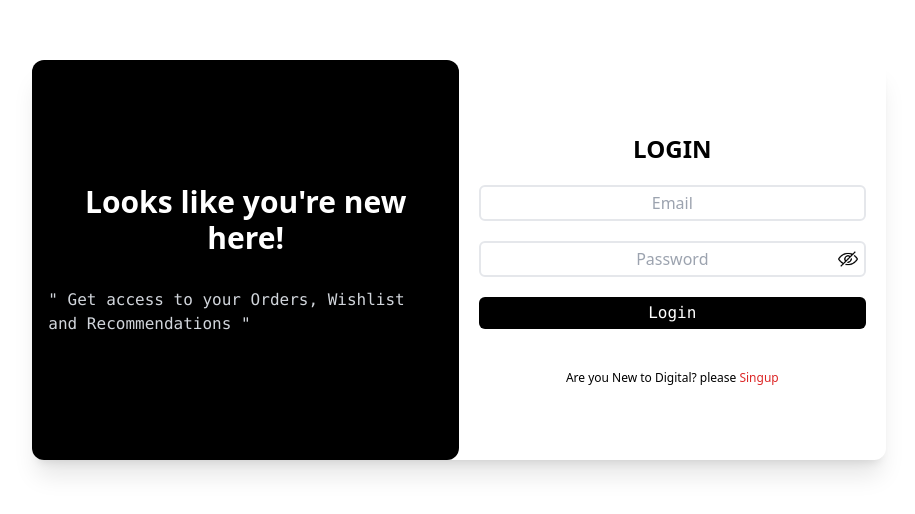
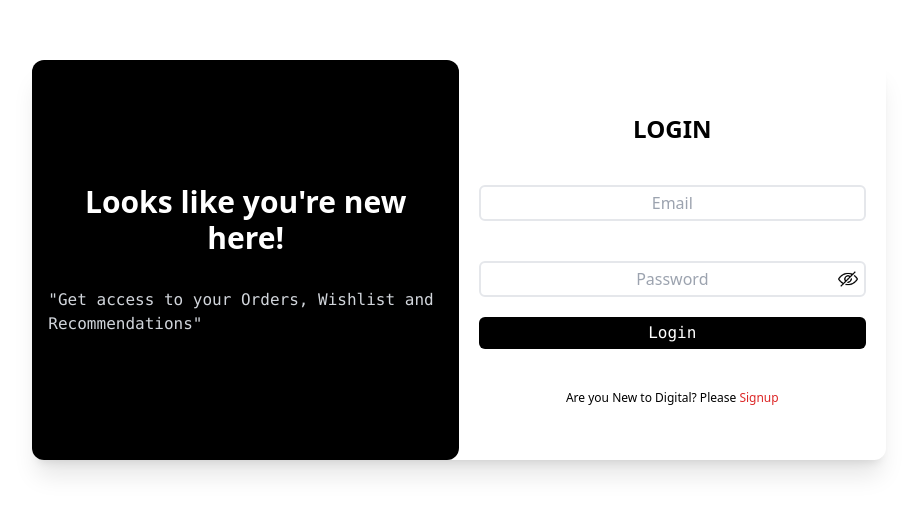
Before and after one commit to naseefhassan/CineBuff_Client, a React (Vite) app: page /auth/login in a window 1280 px wide. Shown: the part 140-654 px from the top of the page, without its empty margins (181-1096 px from the left). Built offline with nearby package versions, Linux system fonts and the light colour scheme.

Commit message:
removed unwanted console,

```diff
--- a/src/Components/Authentication/Login.jsx
+++ b/src/Components/Authentication/Login.jsx
@@ -1,75 +1,142 @@
 /* eslint-disable react/no-unescaped-entities */
-import { ErrorMessage, Field, Formik } from 'formik'
-import { Link, useNavigate } from 'react-router-dom'
-import axiosInstance from '../../Api/axios'
+import { ErrorMessage, Field, Formik } from 'formik';
+import { Link, useNavigate } from 'react-router-dom';
+import axiosInstance from '../../Api/axios';
 import { useState } from 'react';
 import { useDispatch } from 'react-redux';
 import { setToken } from '../../Redux/Jwt';
-import view from '../../assets/Images/view.png'
-import hide from '../../assets/Images/hide.png'
+import * as Yup from 'yup';
+import view from '../../assets/Images/view.png';
+import hide from '../../assets/Images/hide.png';
 
 function Login() {
-    const navigate = useNavigate()
-    const dispatch = useDispatch()
-    const [showPass, setShowPass] = useState(false)
+    const navigate = useNavigate();
+    const dispatch = useDispatch();
+    const [showPass, setShowPass] = useState(false);
 
-    const togglePassword = () =>{
-        setShowPass((showPass) => !showPass)
-    }
+    const togglePassword = () => {
+        setShowPass((showPass) => !showPass);
+    };
 
     const [error, setError] = useState("");
+
     const initialValues = {
-        email:'',
-        password:''
+        email: '',
+        password: '',
+    };
+
+    // Yup validation schema
+    const validationSchema = Yup.object().shape({
+        email: Yup.string().email('Invalid email format').required('Email is required'),
+        password: Yup.string().min(6, 'Password must be at least 6 characters').required('Password is required'),
+    });
+
+    return (
+        <Formik
+            initialValues={initialValues}
+            validationSchema={validationSchema}
+            onSubmit={async (values) => {
+                try {
+                    const response = await axiosInstance.post('/login', values);
+                    const JWT = response.data.token;
+                    localStorage.setItem('jwtToken', JWT);
+                    dispatch(setToken(JWT));
+                    navigate('/user/add-rationale');
+                } catch (error) {
+                    if (error.response && error.response.status === 400) {
+                        setError('Login Errored');
                     }
-  return (
-    <Formik initialValues={initialValues} onSubmit={async(values)=>{
-        try {
-            const response = await axiosInstance.post('/login',values)
-            const JWT = response.data.token
-            localStorage.setItem('jwtToken', JWT )
-            dispatch(setToken(JWT))
-            navigate('/user/add-rationale')
-        } catch (error) {
-            if(error.response &&
-                error.response.status === 400){
-                    setError('Login Errored')
+                    console.error(error);
                 }
-            console.error(error)
-        }
-    }}>
-        {({values,handleSubmit,handleChange,handleBlur})=>(
-           <div className="flex justify-center items-center min-h-screen ">
-           <div className=" w-full mx-3 sm:w-8/12 m-auto sm:flex  sm:h-[400px] shadow-xl rounded-xl ">
-           <div className=" sm:w-1/2 bg-black rounded-xl flex flex-col justify-center">
-            <h1 className="text-center text-3xl text-white font-bold p-4">Looks like you're new here!</h1>
-            <h1 className="p-4 text-gray-300 font-mono ">" Get access to your Orders, Wishlist and Recommendations "</h1>
+            }}
+        >
+            {({ values, handleSubmit, handleChange }) => (
+                <div className="flex justify-center items-center min-h-screen">
+                    <div className="w-full mx-3 sm:w-8/12 m-auto sm:flex sm:h-[400px] shadow-xl rounded-xl">
+                        <div className="sm:w-1/2 bg-black rounded-xl flex flex-col justify-center">
+                            <h1 className="text-center text-3xl text-white font-bold p-4">
+                                Looks like you're new here!
+                            </h1>
+                            <h1 className="p-4 text-gray-300 font-mono">
+                                "Get access to your Orders, Wishlist and Recommendations"
+                            </h1>
                         </div>
-           <form onSubmit={handleSubmit} className=" relative sm:w-1/2 flex flex-col justify-center gap-5 p-5">
+
+                        <form onSubmit={handleSubmit} className="relative sm:w-1/2 flex flex-col justify-center gap-5 p-5">
                             <h1 className="text-center text-2xl font-bold">LOGIN</h1>
 
-               <Field type='email' id='email' name='email' values={values.email} onChange={handleChange}  onBlur={handleBlur} placeholder='Email' className='p-1 text-center rounded-md border-2'></Field>
-               <ErrorMessage name="email" component='div' className="error"/>
+                            {/* Email Field */}
+                            <div>
+                                <div className="min-h-[20px]"> {/* Fix the height of the error message container */}
+                                    <ErrorMessage name="email" component="div" className="error text-red-500 text-xs text-left" />
+                                </div>
+                                <Field
+                                    type="email"
+                                    id="email"
+                                    name="email"
+                                    values={values.email}
+                                    onChange={handleChange}
+                                    placeholder="Email"
+                                    className="p-1 text-center rounded-md border-2 w-full"
+                                />
+                            </div>
+
+                            {/* Password Field */}
+                            <div className="relative">
+                                {showPass ? (
+                                    <img
+                                        onClick={togglePassword}
+                                        className="w-5 h-5 absolute right-2 top-7 cursor-pointer"
+                                        src={view}
+                                        alt="Show Password"
+                                    />
+                                ) : (
+                                    <img
+                                        onClick={togglePassword}
+                                        className="w-5 h-5 absolute right-2 top-7 cursor-pointer"
+                                        src={hide}
+                                        alt="Hide Password"
+                                    />
+                                )}
 
                                 <div>
-                <div className='relative'>
-                    {showPass ? <img onClick={togglePassword} className='w-5 h-5 absolute right-2 top-2' src={view} alt="" />: <img onClick={togglePassword} className='w-5 h-5 absolute right-2 top-2' src={hide} alt="" />}
-                 <Field type={showPass ? 'text' : 'password'} id='password' name='password' values={values.password} onChange={handleChange}  onBlur={handleBlur} placeholder='Password' className='p-1 text-center rounded-md border-2 w-full'></Field>
+                                    <div className="min-h-[20px]">
+                                        <ErrorMessage
+                                            name="password"
+                                            component="div"
+                                            className="error text-red-500 text-xs text-left"
+                                        />
                                     </div>
-              <ErrorMessage name="password" component='div' className="error"/>
+                                    <Field
+                                        type={showPass ? 'text' : 'password'}
+                                        id="password"
+                                        name="password"
+                                        values={values.password}
+                                        onChange={handleChange}
+                                        placeholder="Password"
+                                        className="p-1 text-center rounded-md border-2 w-full"
+                                    />
+                                </div>
                             </div>
 
-               <button type="submit" className="bg-black text-white p-1 font-mono rounded-md">Login</button>
+                            <button type="submit" className="bg-black text-white p-1 font-mono rounded-md">
+                                Login
+                            </button>
+
                             <p className="text-red-500 text-center text-[12px]">{error}</p>
-               <p className="text-[12px] text-center ">Are you New to Digital? please
-                   <Link to={'/auth/signup'}><span className="text-red-600 cursor-pointer"> Singup</span></Link>
+
+                            <p className="text-[12px] text-center">
+                                Are you New to Digital? Please{' '}
+                                <Link to={'/auth/signup'}>
+                                    <span className="text-red-600 cursor-pointer">Signup</span>
+                                </Link>
                             </p>
                         </form>
                     </div>
                 </div>
             )}
         </Formik>
-  )
+    );
 }
 
-export default Login
+export default Login;
--- a/src/Components/Authentication/Signup.jsx
+++ b/src/Components/Authentication/Signup.jsx
@@ -5,8 +5,9 @@ import axiosInstance from "../../Api/axios";
 import { useState } from "react";
 import { setToken } from "../../Redux/Jwt";
 import { useDispatch } from "react-redux";
-import view from '../../assets/Images/view.png'
-import hide from '../../assets/Images/hide.png'
+import * as Yup from "yup";
+import view from "../../assets/Images/view.png";
+import hide from "../../assets/Images/hide.png";
 
 function Signup() {
   const navigate = useNavigate();
@@ -24,36 +25,35 @@ function Signup() {
     password: "",
   };
 
-  const handleChange = () => {
-    setError("");
-  };
-
-  function validation(values) {
-    const password = values.password;
-    const regex = /^(?=.*[a-z])(?=.*[A-Z])(?=.*\d).{8,}$/;
-    const check = regex.test(password);
-    return check;
-  }
+  // Yup validation schema
+  const validationSchema = Yup.object({
+    username: Yup.string()
+      .min(3, "Username must be at least 3 characters")
+      .required("Username is required"),
+    email: Yup.string()
+      .email("Invalid email format")
+      .required("Email is required"),
+    password: Yup.string()
+      .min(8, "Password must be at least 8 characters")
+      .matches(
+        /^(?=.*[a-z])(?=.*[A-Z])(?=.*\d)/,
+        "Password must contain at least one uppercase letter, one lowercase letter, and one number"
+      )
+      .required("Password is required"),
+  });
 
   return (
     <Formik
       initialValues={initialValues}
+      validationSchema={validationSchema}
       onSubmit={async (values, { resetForm }) => {
         try {
-          if (values.username && values.email && values.password) {
-            if (validation(values)) {
           const response = await axiosInstance.post("/signup", values);
           const JWT = response.data.token;
           localStorage.setItem("jwtToken", JWT);
           dispatch(setToken(JWT));
           navigate("/user/add-rationale");
           resetForm();
-            } else {
-              setError("Password must meet the criteria");
-            }
-          } else {
-            setError("Please fill the form completely");
-          }
         } catch (error) {
           console.error("There was an error signing up!", error);
           if (error.response && error.response.status === 400) {
@@ -62,12 +62,7 @@ function Signup() {
         }
       }}
     >
-      {({
-        values,
-        handleChange: formikHandleChange,
-        handleBlur,
-        handleSubmit,
-      }) => (
+      {({ values, handleChange: formikHandleChange, handleSubmit }) => (
         <div className="flex justify-center items-center min-h-screen">
           <div className="w-full m-3 sm:w-8/12 sm:m-auto sm:flex sm:h-[400px] shadow-xl rounded-xl">
             <div className="sm:w-1/2 bg-black rounded-xl flex flex-col justify-center">
@@ -84,67 +79,73 @@ function Signup() {
               className="relative sm:w-1/2 flex flex-col justify-center gap-5 p-5"
             >
               <h1 className="text-center text-2xl font-bold">SIGNUP</h1>
+              <div>
+                <ErrorMessage
+                  name="username"
+                  component="div"
+                  className="error text-red-500 text-xs text-center"
+                />
                 <Field
                   type="text"
                   id="username"
                   name="username"
                   value={values.username}
-                onChange={(e) => {
-                  handleChange(e);
-                  formikHandleChange(e);
-                }}
-                onBlur={handleBlur}
+                  onChange={formikHandleChange}
                   placeholder="Username"
-                className="p-1 text-center rounded-md border-2"
+                  className="p-1 text-center rounded-md border-2 w-full"
                 />
-              <ErrorMessage name="username" component="div" className="error" />
+              </div>
 
+              <div>
+                <ErrorMessage
+                  name="email"
+                  component="div"
+                  className="error text-red-500 text-xs text-center"
+                />
                 <Field
                   type="email"
                   id="email"
                   name="email"
                   value={values.email}
-                onChange={(e) => {
-                  handleChange(e);
-                  formikHandleChange(e);
-                }}
-                onBlur={handleBlur}
+                  onChange={formikHandleChange}
                   placeholder="Email"
-                className="p-1 text-center rounded-md border-2"
+                  className="p-1 text-center rounded-md border-2 w-full"
                 />
-              <ErrorMessage name="email" component="div" className="error" />
-
+              </div>
               <div className="relative">
                 {showPass ? (
                   <img
                     onClick={togglePassword}
-                    className="w-5 h-5 absolute right-2 top-2 cursor-pointer"
+                    className="w-5 h-5 absolute right-2 top-7 cursor-pointer"
                     src={view}
                     alt="Show password"
                   />
                 ) : (
                   <img
                     onClick={togglePassword}
-                    className="w-5 h-5 absolute right-2 top-2 cursor-pointer"
+                    className="w-5 h-5 absolute right-2 top-7 cursor-pointer"
                     src={hide}
                     alt="Hide password"
                   />
                 )}
+                <div className="min-h-[20px]">
+                  <ErrorMessage
+                    name="password"
+                    component="div"
+                    className="error text-red-500 text-xs text-center"
+                  />
+                </div>
+
                 <Field
                   type={showPass ? "text" : "password"}
                   id="password"
                   name="password"
                   value={values.password}
-                  onChange={(e) => {
-                    handleChange(e);
-                    formikHandleChange(e);
-                  }}
-                  onBlur={handleBlur}
+                  onChange={formikHandleChange}
                   placeholder="Password"
                   className="p-1 text-center rounded-md border-2 w-full"
                 />
               </div>
-              <ErrorMessage name="password" component="div" className="error" />
 
               <button
                 type="submit"
--- a/src/Components/User/AddBill.jsx
+++ b/src/Components/User/AddBill.jsx
@@ -220,12 +220,10 @@ function AddBill() {
                   className="mt-1 block w-full border border-gray-300 rounded-md shadow-sm p-2 focus:border-indigo-500 focus:ring-indigo-500"
                 >
                   <option value="">Select Speciality Code</option>{" "}
-                  {/* Default option */}
                   {SpecialityCode &&
                     SpecialityCode.map((item) => (
                       <option key={item._id} value={item.SpecialtyCode}>
                         {item.SpecialtyCode || "No Code Available"}{" "}
-                        {/* Use fallback if value is empty */}
                       </option>
                     ))}
                 </Field>
--- a/src/Components/User/AddRationale.jsx
+++ b/src/Components/User/AddRationale.jsx
@@ -62,7 +62,7 @@ function AddRationale() {
                 id="module"
                 name="module"
                 placeholder="Module"
-                className="w-full p-2 border-2 rounded-md text-sm text-sm"
+                className="w-full p-2 border-2 rounded-md text-sm"
               />
             </div>
           </div>
--- a/src/Components/User/ShowBill.jsx
+++ b/src/Components/User/ShowBill.jsx
@@ -1,7 +1,9 @@
 import axiosInstance from "../../Api/axios";
 import { useEffect, useState } from "react";
+
 function ShowBill() {
   const [showBill, setShowBill] = useState([]);
+
   useEffect(() => {
     const fetchData = async () => {
       try {
--- a/src/Context/Context.jsx
+++ b/src/Context/Context.jsx
@@ -1,10 +1,11 @@
+/* eslint-disable react-refresh/only-export-components */
+/* eslint-disable react/prop-types */
 import { createContext, useContext, useState } from "react";
 
 const RefreshContext = createContext();
 
 export const RefreshProvider = ({ children }) => {
   const [refresh, setRefresh] = useState(false);
-console.log(refresh);
 
   return (
     <RefreshContext.Provider value={{ refresh, setRefresh }}>
--- a/src/Pages/Home.jsx
+++ b/src/Pages/Home.jsx
@@ -9,7 +9,6 @@ import UserRouter from "../Router/UserRouter";
 import Loader from "../Components/Loader/Loader";
 const AdminRouter = lazy(() => import("../Router/AdminRouter"));
 const ShowUsers = lazy(() => import("../Components/Admin/ShowUsers"));
-// import ShowUsers from "../Components/Admin/ShowUsers";
 
 function Home() {
   const navigate = useNavigate();
--- a/src/RouteGuard/AuthGraud.jsx
+++ b/src/RouteGuard/AuthGraud.jsx
@@ -2,8 +2,6 @@ import { useEffect } from "react";
 import { useDispatch, useSelector } from "react-redux";
 import { Outlet, useNavigate } from "react-router-dom";
 import { selectToken, setToken } from "../Redux/Jwt";
-import { ToastContainer, toast } from "react-toastify";
-import "react-toastify/dist/ReactToastify.css";
 
 const AuthGraud = () => {
   const navigate = useNavigate();
@@ -19,14 +17,12 @@ const AuthGraud = () => {
 
     if (!token && !storedToken) {
       navigate("/auth/login");
-      toast.error("Please Login 🤗");
     }
   }, [token, dispatch, navigate]);
 
   return (
     <>
       <div>{token && <Outlet />}</div>;
-      <ToastContainer />
     </>
   );
 };
```
Also changed, not shown: src/Components/User/EditRationale.jsx (+4 -3 lines), src/Components/User/ShowRationale.jsx (+4 -4 lines), src/Pages/AuthenticationPage.jsx (+4 -4 lines). Lines whose indentation alone changed are shown as unchanged.
